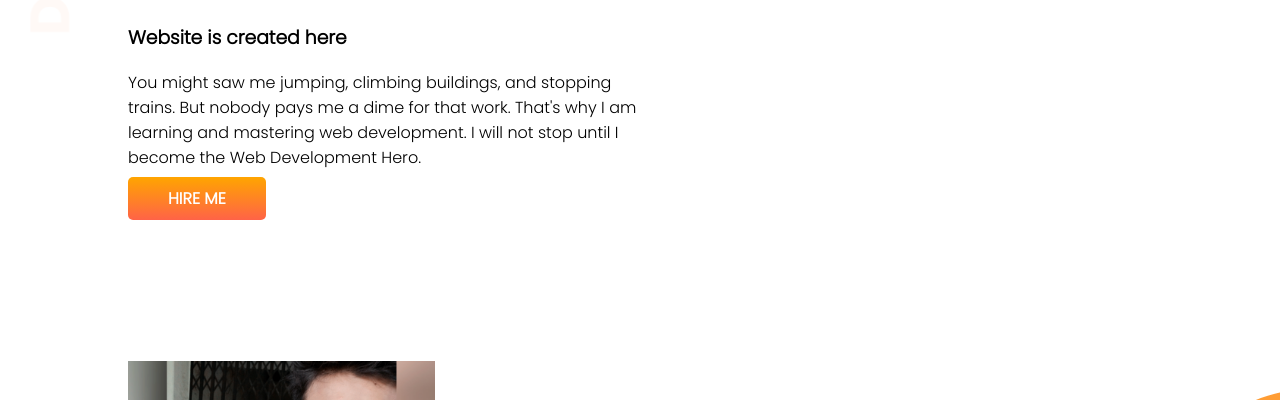
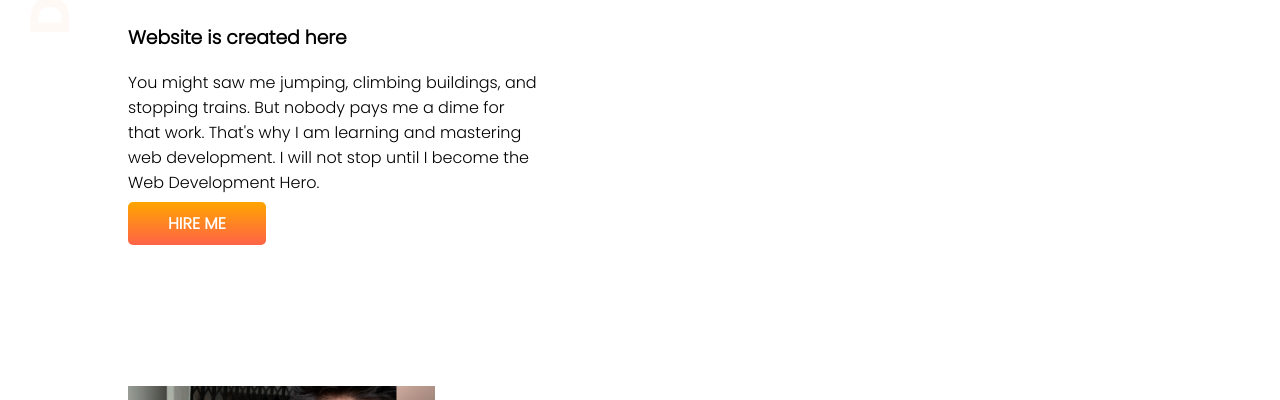
Before and after one commit to wdrashed/developer-portfolio, a plain HTML site: page index.html in a window 1280 px wide. Shown: the part 327-727 px from the top of the page. Drawn offline with Linux system fonts and the light colour scheme; a web font is replaced by a local one.

Commit message:
css added

```diff
--- a/style.css
+++ b/style.css
@@ -38,3 +38,6 @@ section{
     background-repeat:no-repeat;
     background-position:right;
 }
+.half-width p{
+    padding-right:100px;
+}
```
